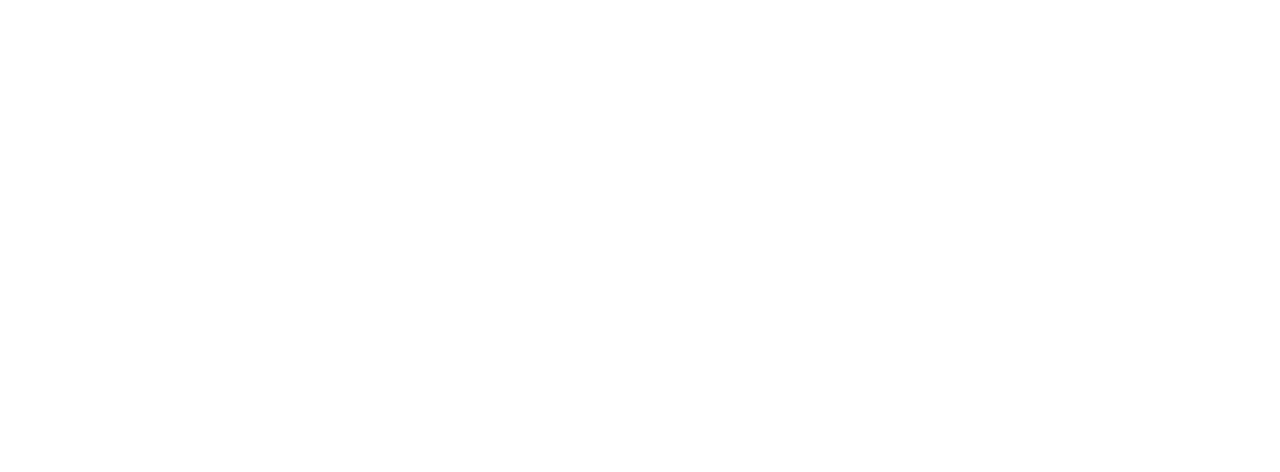
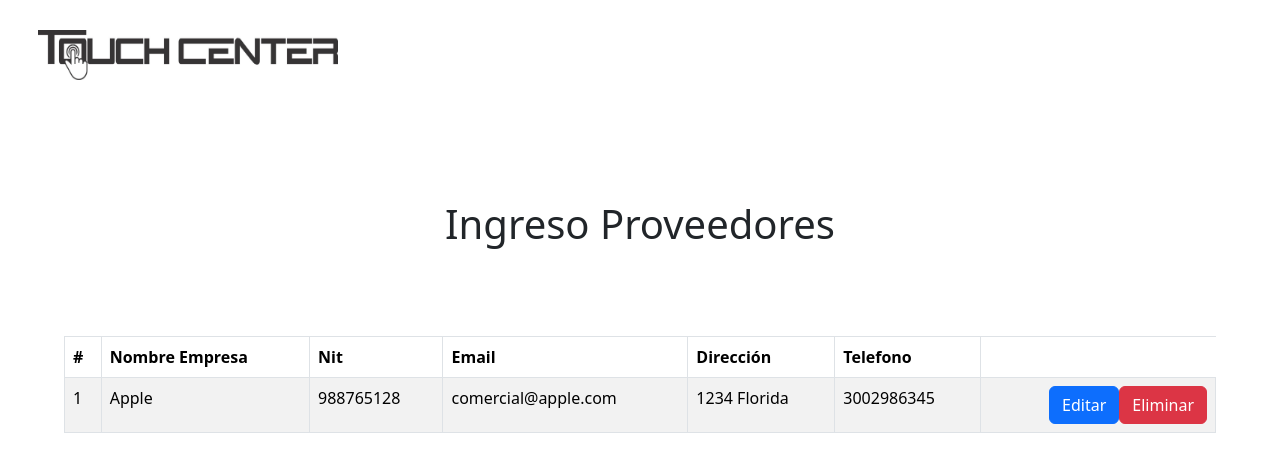
Before and after one commit to InfoITColombia/reactProject, a React (Create React App) app: page /ingresoprov in a window 1280 px wide. Before the commit this address had no page. Shown: the top 472 px of the page. Built offline with nearby package versions, Linux system fonts and the light colour scheme.

Commit message:
cambios 18-07-23

```diff
--- a/src/App.jsx
+++ b/src/App.jsx
@@ -1,6 +1,7 @@
 import { Login } from "./components/login";
 import { IngresoDatos } from "./components/IngresoDatos";
 import { DashBoard } from "./components/dashboard";
+import { IngresoProv } from "./components/IngresoProv";
 import "./index.css";
 import { BrowserRouter, Routes, Route } from "react-router-dom";
 
@@ -13,6 +14,7 @@ export function App(){
               <Route path="/" element={<Login />}/>
               <Route path="/Ventas" element={<IngresoDatos/>}/>
               <Route path="/dashboard" element={<DashBoard/>}/>
+              <Route path="/ingresoprov" element={<IngresoProv/>}/>
 
              </Routes>
              </BrowserRouter>
--- /dev/null
+++ b/src/components/IngresoProv.jsx
@@ -0,0 +1,54 @@
+import Table from 'react-bootstrap/Table';
+import { Button } from 'react-bootstrap';
+import logo from '../img/logotouch.png';
+
+
+export function IngresoProv () {
+
+
+  return (
+
+    <div>
+
+      <img className='logo-ventas' src={logo} alt="Logo" />
+
+      <h1 className='titulo-1'>Ingreso Proveedores</h1>
+
+      <section className='table1'>
+
+    <Table  striped bordered hover>
+      <thead >
+        <tr>
+          <th>#</th>
+          <th>Nombre Empresa</th>
+          <th>Nit </th>
+          <th>Email</th>
+          <th>Dirección</th>
+          <th>Telefono</th>
+        </tr>
+      </thead>
+      <tbody>
+        <tr>
+          <td>1</td>
+          <td>Apple</td>
+          <td>988765128</td>
+          <td>comercial@apple.com</td>
+          <td>1234 Florida</td>
+          <td>3002986345</td>
+          <td>
+          <div className='button'>
+                <Button className='btn1' variant='primary'>Editar</Button>
+                <Button className='btn2' variant='danger'>Eliminar</Button>
+          </div>
+          </td>
+        </tr>
+
+      </tbody>
+
+    </Table>
+    </section>
+    </div>
+  );
+
+
+}
--- a/src/components/dashboard.jsx
+++ b/src/components/dashboard.jsx
@@ -1,5 +1,6 @@
 import Table from 'react-bootstrap/Table';
 import { Button } from 'react-bootstrap';
+import logo from '../img/logotouch.png';
 
 
 export function DashBoard () {
@@ -9,7 +10,7 @@ export function DashBoard () {
 
     <div>
 
-
+      <img className='logo-ventas' src={logo} alt="Logo" />
 
       <h1 className='titulo-1'>Reporte de Ventas</h1>
 
```
Also changed, not shown: src/components/commons/Header.jsx (added, +16 -0 lines), src/components/header.jsx (deleted, +0 -12 lines), src/components/IngresoDatos.jsx (line endings or trailing spaces).
